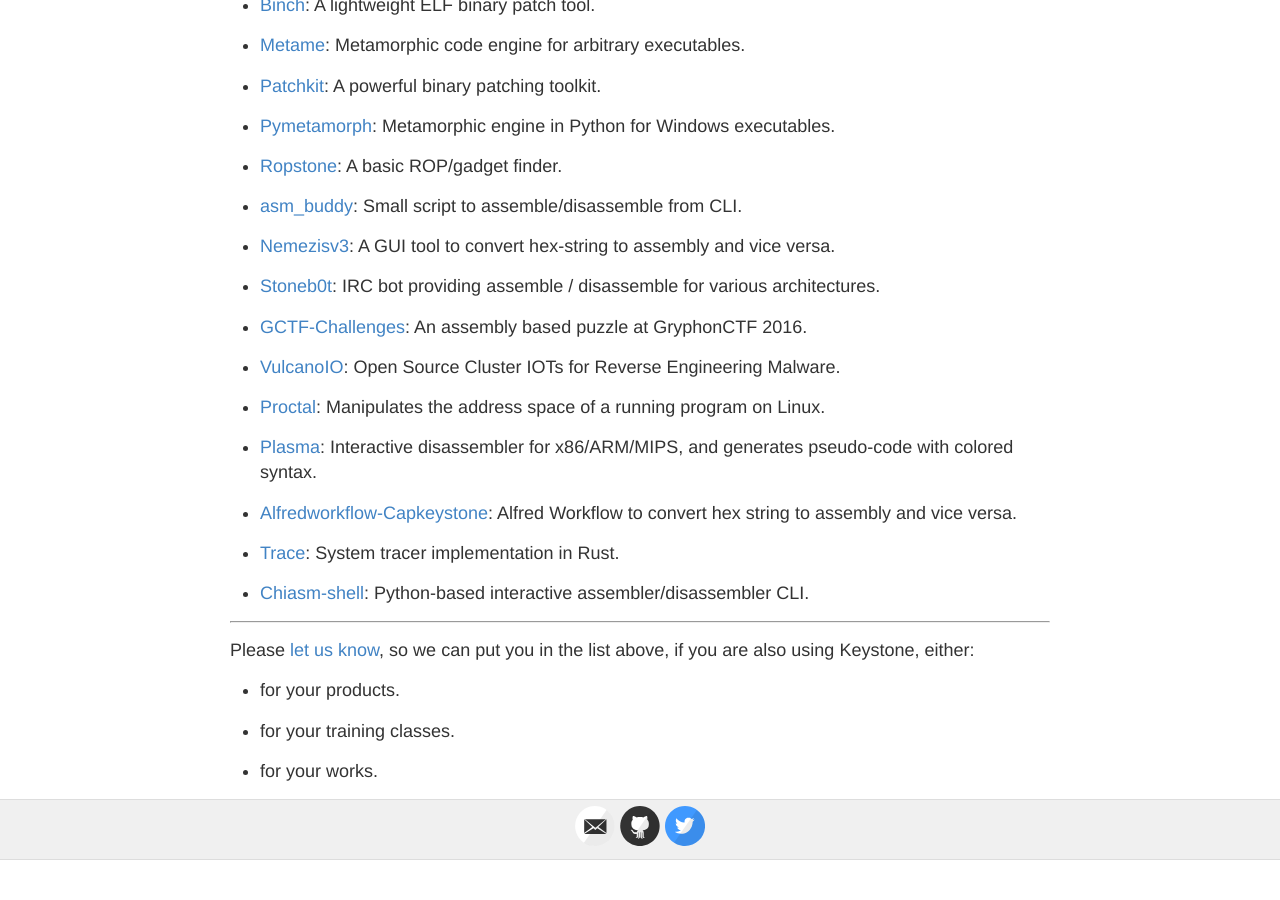
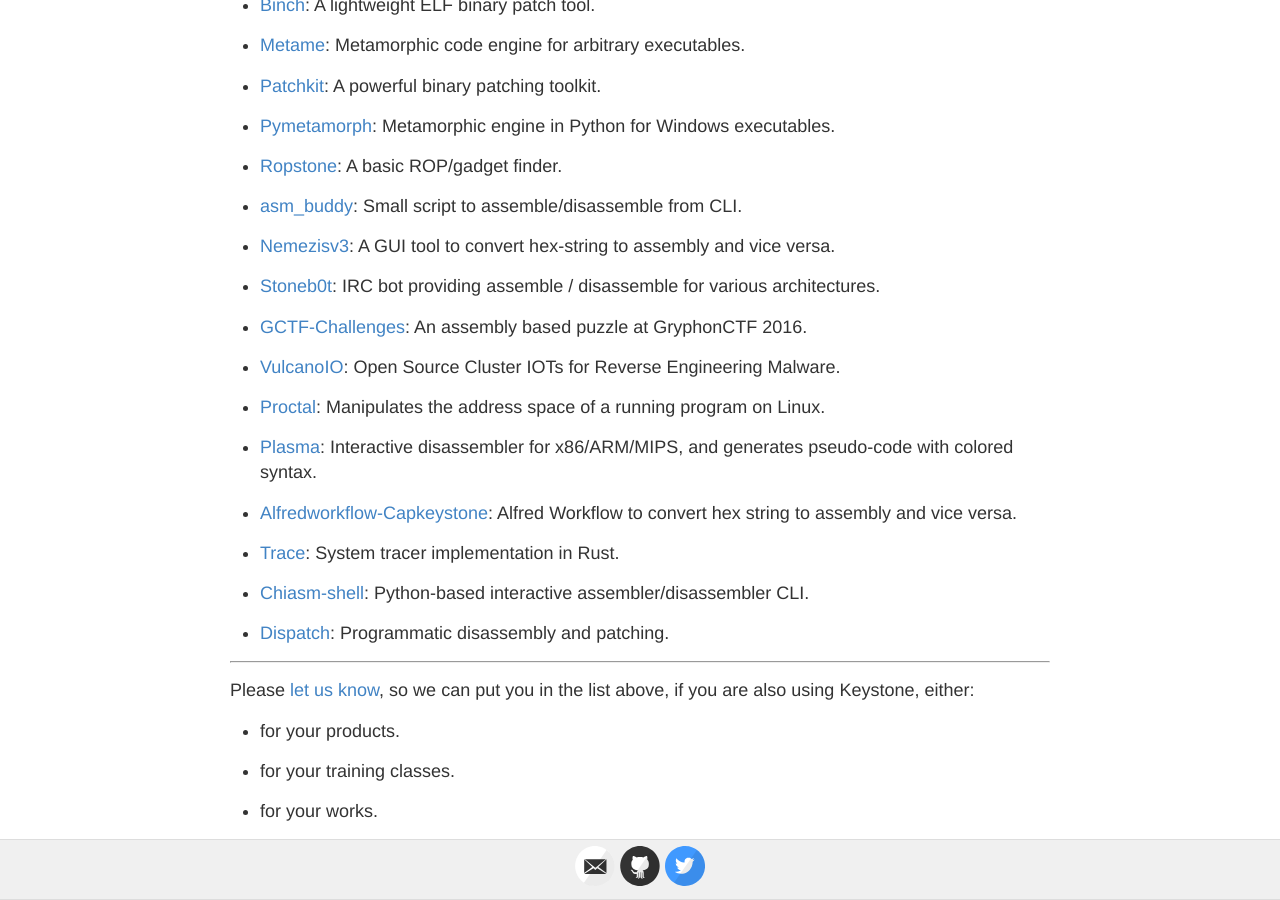
Before and after one commit to keystone-engine/keystone-engine.github.io, a Jekyll site: the page built from showcase.md, in a window 1280 px wide and 900 px high, scrolled down 963 px. Built offline with Jekyll 4.4.1, drawn with Linux system fonts in a browser that asks for light colours; before the commit the page ends 1823 px from its top, so only the background shows below that; some of the changed lines change nothing that is shown.

Commit message:
showcase

```diff
--- a/showcase.md
+++ b/showcase.md
@@ -6,7 +6,7 @@
 
 ## Showcase
 
-In our knowledge, Keystone has been used by **31** following products (listed in no particular order).
+In our knowledge, Keystone has been used by **32** following products (listed in no particular order).
 
 - [Keypatch](http://keystone-engine.org/keypatch): IDA Pro plugin for code assembling & binary patching.
 
@@ -70,6 +70,8 @@
 
 - [Chiasm-shell](https://github.com/0xbc/chiasm-shell): Python-based interactive assembler/disassembler CLI.
 
+- [Dispatch](https://github.com/isislab/dispatch): Programmatic disassembly and patching.
+
 ---
 
 Please [let us know](/contact/), so we can put you in the list above, if you are also using Keystone, either:
```
